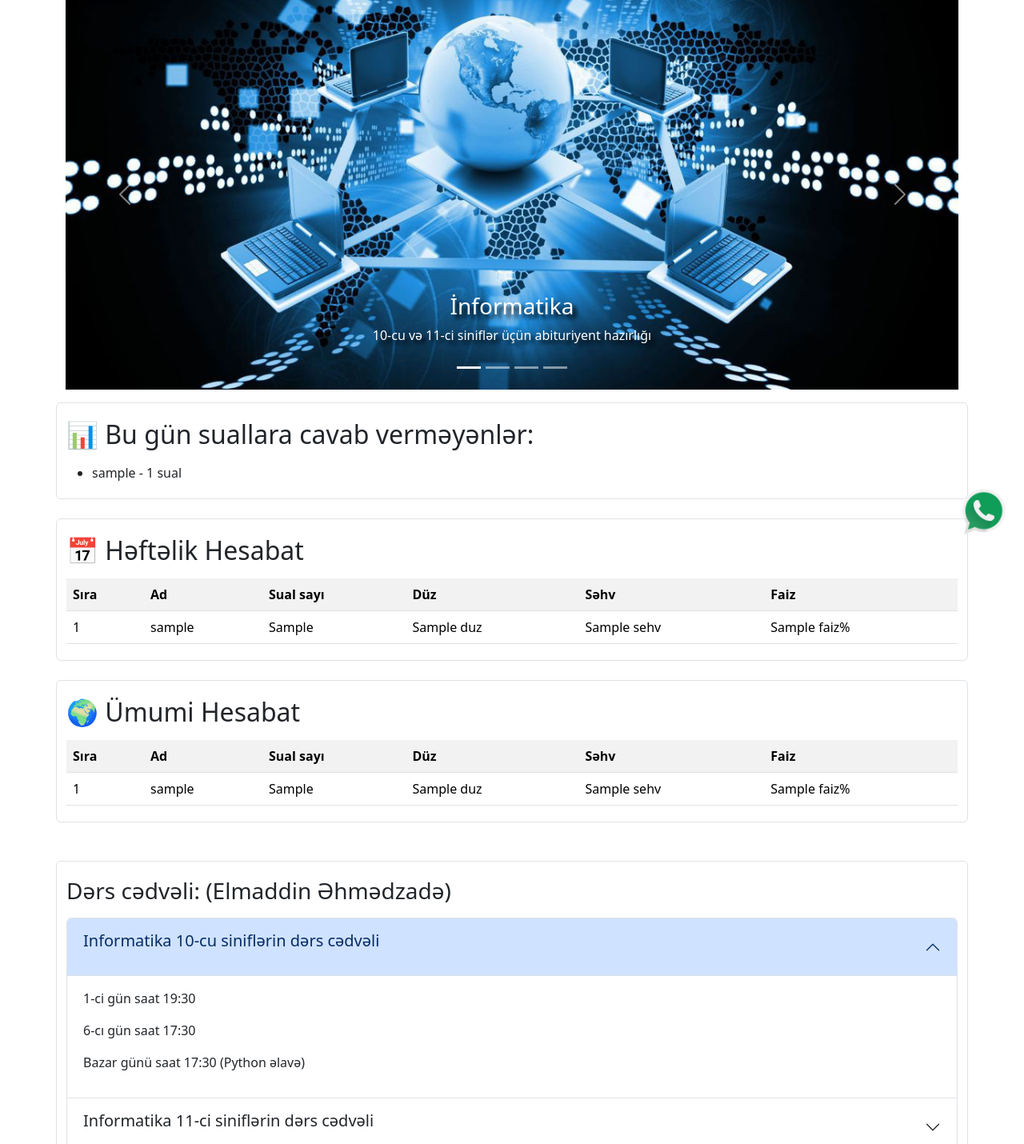
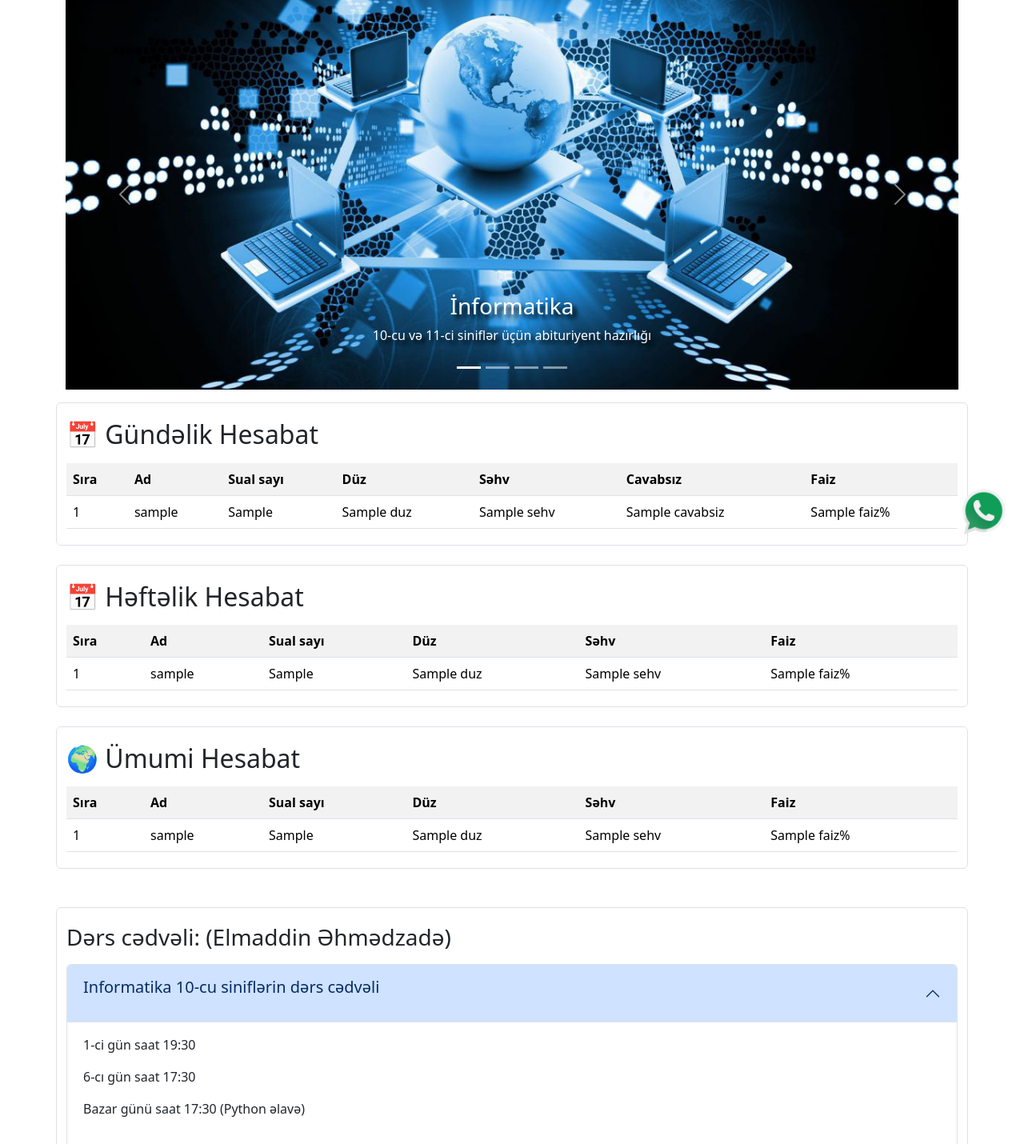
Before and after one commit to elmual/telegram, a Flask app: template templates/index.html in a window 1280 px wide. Shown: the part 111-1541 px from the top of the page at 80% size. Run offline with Flask 3, Linux system fonts and the light colour scheme; the template is opened without the code that fills it: most values are stand-ins (such as "Sample title", 1, 10 or a date in 2020).

Commit message:
son hesabat

```diff
--- a/app.py
+++ b/app.py
@@ -20,7 +20,7 @@ db11 = client["telegram_bot_11"]
 answers11 = db11["answers"]
 students11 = db11["students"]
 
-# ------------------ KÖMƏKÇİ FUNKSİYALAR ------------------
+# --- KÖMƏKÇİ FUNKSİYALAR ---
 
 def _prepare_answers():
     """Bütün cavabları yığ və timestamp UTC-aware et"""
@@ -33,29 +33,47 @@ def _prepare_answers():
 
     return all_answers
 
-def _generate_report(df, students):
-    """DataFrame və students dictionary-dən hesabat hazırla."""
+def _generate_report(df, students, daily_limits=None):
+    """DataFrame və students dictionary-dən hesabat hazırla"""
     if df.empty:
-        return pd.DataFrame(columns=["user_id", "user_name", "sual_sayi", "duz", "sehv", "faiz"])
+        report = pd.DataFrame(columns=["user_id", "user_name", "sual_sayi", "duz", "sehv", "faiz", "cavabsiz"])
+    else:
+        df["correct"] = df["selected_option"] == df["correct_option"]
+        report = df.groupby("user_id").agg(
+            sual_sayi=("user_id", "count"),
+            duz=("correct", "sum"),
+            user_name=("user_name", "first")
+        ).reset_index()
+        report["sehv"] = report["sual_sayi"] - report["duz"]
+        report["faiz"] = (report["duz"] / report["sual_sayi"] * 100).round(0).astype(int)
 
-    df["correct"] = df["selected_option"] == df["correct_option"]
+    # bütün tələbələri əlavə et (heç cavab verməyənləri də)
+    for uid, student in students.items():
+        if uid not in report["user_id"].values:
+            report = pd.concat([report, pd.DataFrame([{
+                "user_id": uid,
+                "user_name": student.get("full_name") or student.get("name") or "Naməlum",
+                "sual_sayi": 0,
+                "duz": 0,
+                "sehv": 0,
+                "faiz": 0
+            }])], ignore_index=True)
 
-    report = df.groupby("user_id").agg(
-        sual_sayi=("user_id", "count"),
-        duz=("correct", "sum"),
-        user_name=("user_name", "first")
-    ).reset_index()
+    # Cavabsız suallar
+    if daily_limits:
+        report["cavabsiz"] = report.apply(lambda row: daily_limits.get(row["user_id"], 0) - row["sual_sayi"], axis=1)
+        report["cavabsiz"] = report["cavabsiz"].clip(lower=0)
+    else:
+        report["cavabsiz"] = 0
 
-    report["sehv"] = report["sual_sayi"] - report["duz"]
-    report["faiz"] = (report["duz"] / report["sual_sayi"] * 100).round(0).astype(int)
+    # hidden olanları çıxart
+    hidden_ids = [uid for uid, st in students.items() if st.get("hidden")]
+    report = report[~report["user_id"].isin(hidden_ids)]
 
-    # full_name varsa, göstər
-    report["user_name"] = report.apply(
-        lambda row: students.get(row["user_id"], {}).get("full_name") or row["user_name"],
-        axis=1
-    )
+    # faiz sırasına görə, sonra sual sayına görə düzənlə
+    report = report.sort_values(by=["faiz", "sual_sayi"], ascending=[False, False])
 
-    return report.sort_values(by=["faiz", "sual_sayi"], ascending=[False, False])
+    return report
 
 def get_daily_report():
     today = datetime.now(timezone.utc).date()
@@ -65,19 +83,20 @@ def get_daily_report():
     all_answers = [a for a in _prepare_answers() if start_time <= a["timestamp"] < end_time]
     students = {s["user_id"]: s for s in list(students10.find()) + list(students11.find())}
 
-    if not all_answers:
-        return pd.DataFrame(columns=["user_id", "user_name", "sual_sayi", "duz", "sehv", "faiz"])
+    # hər tələbə üçün bot limitləri
+    daily_limits = {}
+    for s in list(students10.find()):
+        daily_limits[s["user_id"]] = 10
+    for s in list(students11.find()):
+        daily_limits[s["user_id"]] = 12
 
     df = pd.DataFrame(all_answers)
-    return _generate_report(df, students)
+    return _generate_report(df, students, daily_limits=daily_limits)
 
 def get_weekly_report():
     one_week_ago = datetime.now(timezone.utc) - timedelta(days=7)
     all_answers = [a for a in _prepare_answers() if a["timestamp"] >= one_week_ago]
     students = {s["user_id"]: s for s in list(students10.find()) + list(students11.find())}
-
-    if not all_answers:
-        return pd.DataFrame(columns=["user_id", "user_name", "sual_sayi", "duz", "sehv", "faiz"])
 
     df = pd.DataFrame(all_answers)
     return _generate_report(df, students)
@@ -86,66 +105,21 @@ def get_overall_report():
     all_answers = _prepare_answers()
     students = {s["user_id"]: s for s in list(students10.find()) + list(students11.find())}
 
-    if not all_answers:
-        return pd.DataFrame(columns=["user_id", "user_name", "sual_sayi", "duz", "sehv", "faiz"])
-
     df = pd.DataFrame(all_answers)
     return _generate_report(df, students)
 
-def get_pending_counts_report():
-    """Gündəlik cavab verməyənlərin siyahısı (Ad - X sual)"""
-    today = datetime.now(timezone.utc).date()
-    start_time = datetime.combine(today, time.min, tzinfo=timezone.utc)
-    end_time = start_time + timedelta(days=1)
-
-    report = []
-
-    # --- Bot10 ---
-    students10_list = list(students10.find({"hidden": {"$ne": True}}))
-    answers10_today = list(answers10.find({"timestamp": {"$gte": start_time, "$lt": end_time}}))
-
-    for student in students10_list:
-        user_id = student["user_id"]
-        answered_count = sum(1 for a in answers10_today if a["user_id"] == user_id)
-        missing_count = 10 - answered_count  # bot10 = 10 sual
-        if missing_count > 0:
-            report.append({
-                "user_name": student.get("full_name") or student.get("name") or "Naməlum",
-                "missing_count": missing_count
-            })
-
-    # --- Bot11 ---
-    students11_list = list(students11.find({"hidden": {"$ne": True}}))
-    answers11_today = list(answers11.find({"timestamp": {"$gte": start_time, "$lt": end_time}}))
-
-    for student in students11_list:
-        user_id = student["user_id"]
-        answered_count = sum(1 for a in answers11_today if a["user_id"] == user_id)
-        missing_count = 12 - answered_count  # bot11 = 12 sual
-        if missing_count > 0:
-            report.append({
-                "user_name": student.get("full_name") or student.get("name") or "Naməlum",
-                "missing_count": missing_count
-            })
-
-    return report
-
-
-# ------------------ FLASK ROUTE ------------------
-
+# --- FLASK ROUTE ---
 @app.route("/")
 def index():
     daily = get_daily_report()
     weekly = get_weekly_report()
     overall = get_overall_report()
-    pending_counts = get_pending_counts_report()
 
     return render_template(
         "index.html",
         daily=daily.to_dict(orient="records"),
         weekly=weekly.to_dict(orient="records"),
-        overall=overall.to_dict(orient="records"),
-        pending_counts=pending_counts
+        overall=overall.to_dict(orient="records")
     )
 
 if __name__ == "__main__":
--- a/templates/index.html
+++ b/templates/index.html
@@ -2,13 +2,17 @@
 <html lang="az">
   <head>
     <meta charset="UTF-8" />
-    <meta name="viewport" content="width=device-width, initial-scale=1.0">
+    <meta name="viewport" content="width=device-width, initial-scale=1.0" />
     <title>ASPA GROUP</title>
     <link
       href="https://cdn.jsdelivr.net/npm/bootstrap@5.3.8/dist/css/bootstrap.min.css"
       rel="stylesheet"
     />
-    <link rel="shortcut icon" href="{{ url_for('static', filename='img/ico.png') }}" type="image/x-icon">
+    <link
+      rel="shortcut icon"
+      href="{{ url_for('static', filename='img/ico.png') }}"
+      type="image/x-icon"
+    />
     <style>
       .whatsapp-button {
         position: fixed;
@@ -29,26 +33,47 @@
       .whatsapp-button img:hover {
         transform: scale(1.1);
       }
-      .ders { font-size: 20px; }
+      .ders {
+        font-size: 20px;
+      }
     </style>
   </head>
   <body style="padding-top: 110px">
-
     <!-- Navbar -->
     <nav class="navbar navbar-expand-sm bg-dark navbar-dark fixed-top">
       <div class="container-fluid">
         <a class="navbar-brand" href="#">
-          <img src="{{ url_for('static', filename='img/aspa.png') }}" class="img-fluid" alt="ASPA Logo"/>
+          <img
+            src="{{ url_for('static', filename='img/aspa.png') }}"
+            class="img-fluid"
+            alt="ASPA Logo"
+          />
         </a>
-        <button class="navbar-toggler" type="button" data-bs-toggle="collapse" data-bs-target="#navbarNav">
+        <button
+          class="navbar-toggler"
+          type="button"
+          data-bs-toggle="collapse"
+          data-bs-target="#navbarNav"
+        >
           <span class="navbar-toggler-icon"></span>
         </button>
-        <div class="collapse navbar-collapse justify-content-end" id="navbarNav">
+        <div
+          class="collapse navbar-collapse justify-content-end"
+          id="navbarNav"
+        >
           <ul class="navbar-nav">
-            <li class="nav-item"><a class="nav-link" href="#daily">Gündəlik hesabat</a></li>
-            <li class="nav-item"><a class="nav-link" href="#hefte">Həftəlik hesabat</a></li>
-            <li class="nav-item"><a class="nav-link" href="#umumi">Ümumi hesabat</a></li>
-            <li class="nav-item"><a class="nav-link" href="#contact">Əlaqə</a></li>
+            <li class="nav-item">
+              <a class="nav-link" href="#daily">Gündəlik hesabat</a>
+            </li>
+            <li class="nav-item">
+              <a class="nav-link" href="#hefte">Həftəlik hesabat</a>
+            </li>
+            <li class="nav-item">
+              <a class="nav-link" href="#umumi">Ümumi hesabat</a>
+            </li>
+            <li class="nav-item">
+              <a class="nav-link" href="#contact">Əlaqə</a>
+            </li>
           </ul>
         </div>
       </div>
@@ -95,7 +120,10 @@
             src="{{ url_for('static', filename='img/information.jpg') }}"
             class="d-block w-100"
           />
-          <div class="carousel-caption d-none d-md-block" style="text-shadow: 5px 5px 5px black;">
+          <div
+            class="carousel-caption d-none d-md-block"
+            style="text-shadow: 5px 5px 5px black"
+          >
             <h3>İnformatika</h3>
             <p>10-cu və 11-ci siniflər üçün abituriyent hazırlığı</p>
           </div>
@@ -105,7 +133,10 @@
             src="{{ url_for('static', filename='img/front.png') }}"
             class="d-block w-100"
           />
-          <div class="carousel-caption d-none d-md-block" style="text-shadow: 5px 5px 5px black;">
+          <div
+            class="carousel-caption d-none d-md-block"
+            style="text-shadow: 5px 5px 5px black"
+          >
             <h3>FrontEnd Developer</h3>
             <p>HTML, CSS, Git, GitHub, Bootstrap, JavaScript</p>
           </div>
@@ -115,7 +146,10 @@
             src="{{ url_for('static', filename='img/mern.png') }}"
             class="d-block w-100"
           />
-          <div class="carousel-caption d-none d-md-block" style="text-shadow: 5px 5px 5px black;">
+          <div
+            class="carousel-caption d-none d-md-block"
+            style="text-shadow: 5px 5px 5px black"
+          >
             <h3>BackEnd Developer</h3>
             <p>ReactJS, MongoDB, ExpressJS, NodeJS və ya PHP, MySQL</p>
           </div>
@@ -125,9 +159,15 @@
             src="{{ url_for('static', filename='img/security.jpeg') }}"
             class="d-block w-100"
           />
-          <div class="carousel-caption d-none d-md-block" style="text-shadow: 5px 5px 5px black;">
+          <div
+            class="carousel-caption d-none d-md-block"
+            style="text-shadow: 5px 5px 5px black"
+          >
             <h3>İnformasiya Təhlükəsizliyi</h3>
-            <p>Kali Linux, İP, DNS, VPN, MAC, Sosial Mühəndislik, DOS, DDOS, Nessus, Nmap, Shodan, OSİ Model, Cisco nwtwork, SQL, Python</p>
+            <p>
+              Kali Linux, İP, DNS, VPN, MAC, Sosial Mühəndislik, DOS, DDOS,
+              Nessus, Nmap, Shodan, OSİ Model, Cisco nwtwork, SQL, Python
+            </p>
           </div>
         </div>
       </div>
@@ -153,21 +193,38 @@
 
     <!-- Gündəlik Hesabat -->
     <div class="container img-thumbnail mt-3">
-      <h2 id="daily" style="scroll-margin-top: 110px" class="my-3">📊 Bu gün suallara cavab verməyənlər:</h2>
-      {% if pending_counts %}
-      <ul>
-        {% for p in pending_counts %}
-          <li>{{ p.user_name }} - {{ p.missing_count }} sual</li>
+      <h2 id="daily" style="scroll-margin-top: 110px" class="my-3">
+        📅 Gündəlik Hesabat
+      </h2>
+      <table class="table table-striped">
+        <tr>
+          <th scope="col">Sıra</th>
+          <th scope="col">Ad</th>
+          <th scope="col">Sual sayı</th>
+          <th scope="col">Düz</th>
+          <th scope="col">Səhv</th>
+          <th scope="col">Cavabsız</th>
+          <th scope="col">Faiz</th>
+        </tr>
+        {% for row in daily %}
+        <tr>
+          <td>{{ loop.index }}</td>
+          <td>{{ row.user_name }}</td>
+          <td>{{ row.sual_sayi }}</td>
+          <td>{{ row.duz }}</td>
+          <td>{{ row.sehv }}</td>
+          <td>{{ row.cavabsiz }}</td>
+          <td>{{ row.faiz }}%</td>
+        </tr>
         {% endfor %}
-      </ul>
-      {% else %}
-        <p>Bütün tələbələr cavab verib ✅</p>
-      {% endif %}
+      </table>
     </div>
 
     <!-- Həftəlik Hesabat -->
     <div class="container img-thumbnail mt-4">
-      <h2 id="hefte" style="scroll-margin-top: 110px" class="my-3">📅 Həftəlik Hesabat</h2>
+      <h2 id="hefte" style="scroll-margin-top: 110px" class="my-3">
+        📅 Həftəlik Hesabat
+      </h2>
       <table class="table table-striped">
         <tr>
           <th scope="col">Sıra</th>
@@ -192,7 +249,9 @@
 
     <!-- Ümumi Hesabat -->
     <div class="container img-thumbnail mt-4">
-      <h2 id="umumi" style="scroll-margin-top: 110px" class="my-3">🌍 Ümumi Hesabat</h2>
+      <h2 id="umumi" style="scroll-margin-top: 110px" class="my-3">
+        🌍 Ümumi Hesabat
+      </h2>
       <table class="table table-striped">
         <tr>
           <th scope="col">Sıra</th>
@@ -229,7 +288,7 @@
               aria-expanded="true"
               aria-controls="collapseOne"
             >
-              <p class="ders">Informatika 10-cu siniflərin dərs cədvəli</p class="ders">
+              <p class="ders">Informatika 10-cu siniflərin dərs cədvəli</p>
             </button>
           </h2>
           <div
@@ -254,7 +313,7 @@
               aria-expanded="false"
               aria-controls="collapseTwo"
             >
-              <p class="ders">Informatika 11-ci siniflərin dərs cədvəli</p class="ders">
+              <p class="ders">Informatika 11-ci siniflərin dərs cədvəli</p>
             </button>
           </h2>
           <div
@@ -327,7 +386,7 @@
               aria-expanded="false"
               aria-controls="collapse5"
             >
-              <p class="ders">"NoName" qrupunun (ReactJS) dərs cədvəli</p class="ders">
+              <p class="ders">"NoName" qrupunun (ReactJS) dərs cədvəli</p>
             </button>
           </h2>
           <div
@@ -346,22 +405,36 @@
 
     <!-- Xəritə -->
     <div class="container my-5 img-thumbnail">
-      <h2 id="contact" style="scroll-margin-top: 110px">ASPA GROUP education center</h2>
+      <h2 id="contact" style="scroll-margin-top: 110px">
+        ASPA GROUP education center
+      </h2>
       <iframe
         src="https://www.google.com/maps/embed?pb=!1m18!1m12!1m3!1d3039.0286757950935!2d49.90077247682011!3d40.38605705750426!2m3!1f0!2f0!3f0!3m2!1i1024!2i768!4f13.1!3m3!1m2!1s0x40307d8144e08d71%3A0xbdfda3ce222b3ed3!2sASPA%20Education%20Center!5e0!3m2!1saz!2saz!4v1757666863842!5m2!1saz!2saz"
-        width="100%" height="450" style="border:0" allowfullscreen="" loading="lazy"></iframe>
+        width="100%"
+        height="450"
+        style="border: 0"
+        allowfullscreen=""
+        loading="lazy"
+      ></iframe>
     </div>
 
     <!-- Whatsapp -->
     <div class="container">
-      <a href="https://wa.me/+994508412120" target="_blank" class="whatsapp-button">
-        <img src="{{ url_for('static', filename='img/wp.png') }}" alt="WhatsApp"/>
+      <a
+        href="https://wa.me/+994508412120"
+        target="_blank"
+        class="whatsapp-button"
+      >
+        <img
+          src="{{ url_for('static', filename='img/wp.png') }}"
+          alt="WhatsApp"
+        />
       </a>
     </div>
 
     <!-- Footer -->
     <div class="bg-dark text-light d-flex justify-content-center">
-      <div style="line-height: 4; text-align: center;">
+      <div style="line-height: 4; text-align: center">
         All rights reserved &copy; 2025 Site by Elmaddin Ahmadzada
       </div>
     </div>
```
